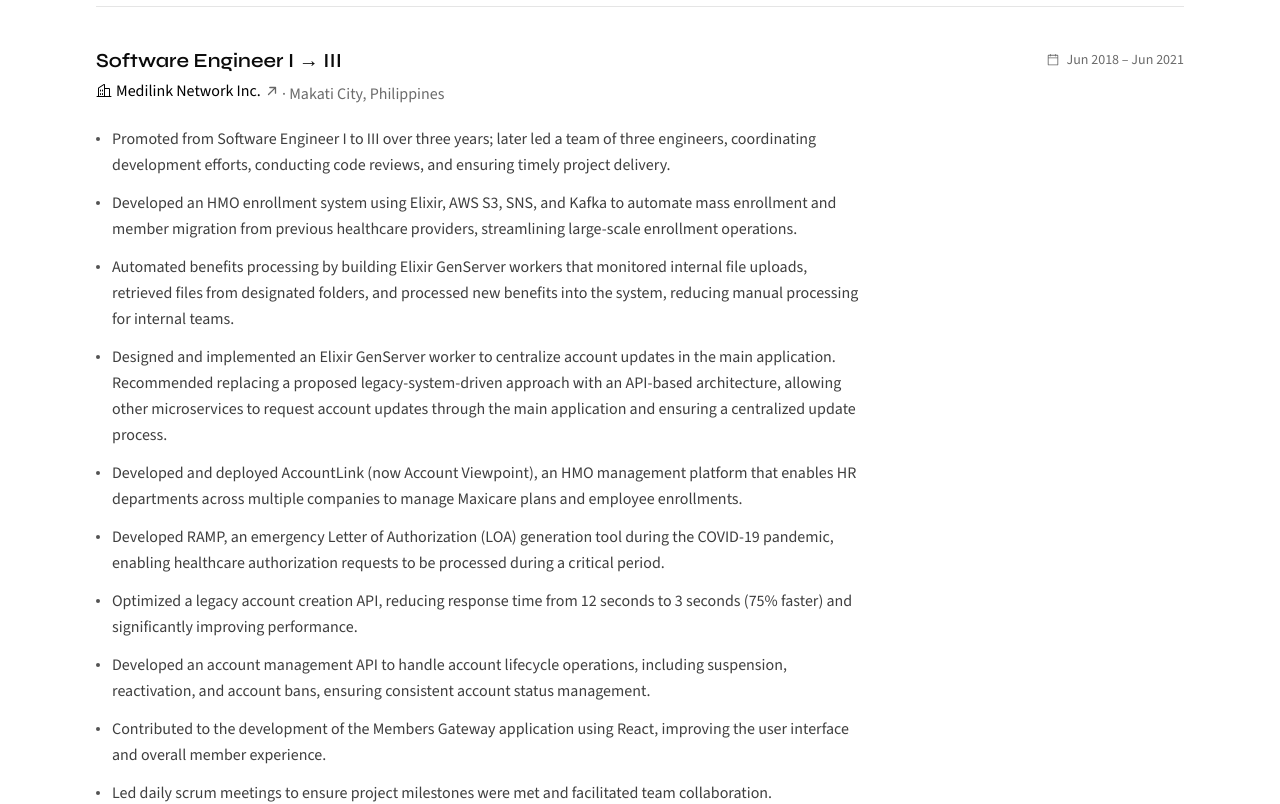
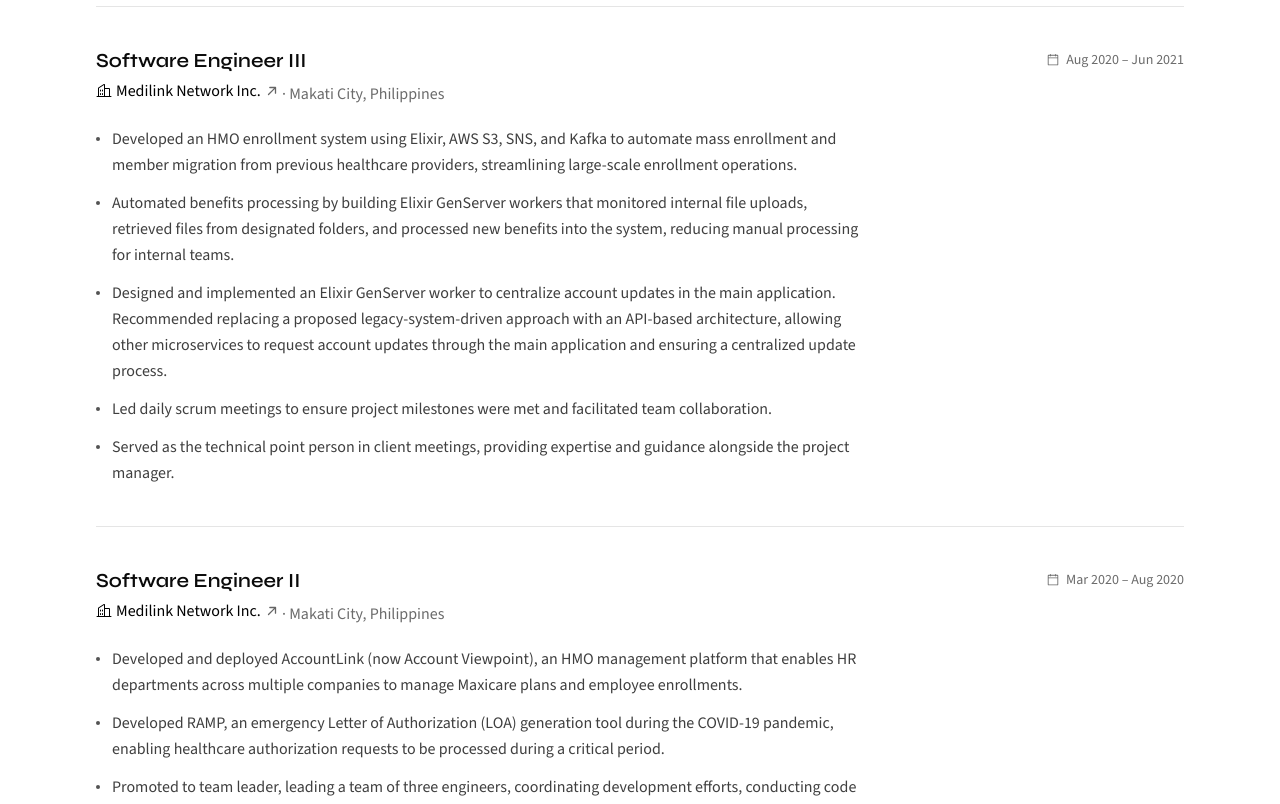
Before and after one commit to Earthborn101/website-portfolio, a React (Vite) app: page / in a window 1280 px wide. Shown: the part 3500-4304 px from the top of the page. Built offline with nearby package versions, Linux system fonts and the light colour scheme.

Commit message:
Restore Medilink as separate role entries
Split the merged Medilink tenure back into Engineer I, II, and III jobs.

```diff
--- a/src/content.ts
+++ b/src/content.ts
@@ -62,21 +62,39 @@ export const experience = [
   {
     company: 'Medilink Network Inc.',
     url: 'https://www.medilink.com.ph/',
-    role: 'Software Engineer I → III',
+    role: 'Software Engineer III',
     location: 'Makati City, Philippines',
-    period: 'Jun 2018 – Jun 2021',
+    period: 'Aug 2020 – Jun 2021',
     bullets: [
-      'Promoted from Software Engineer I to III over three years; later led a team of three engineers, coordinating development efforts, conducting code reviews, and ensuring timely project delivery.',
       'Developed an HMO enrollment system using Elixir, AWS S3, SNS, and Kafka to automate mass enrollment and member migration from previous healthcare providers, streamlining large-scale enrollment operations.',
       'Automated benefits processing by building Elixir GenServer workers that monitored internal file uploads, retrieved files from designated folders, and processed new benefits into the system, reducing manual processing for internal teams.',
       'Designed and implemented an Elixir GenServer worker to centralize account updates in the main application. Recommended replacing a proposed legacy-system-driven approach with an API-based architecture, allowing other microservices to request account updates through the main application and ensuring a centralized update process.',
+      'Led daily scrum meetings to ensure project milestones were met and facilitated team collaboration.',
+      'Served as the technical point person in client meetings, providing expertise and guidance alongside the project manager.',
+    ],
+  },
+  {
+    company: 'Medilink Network Inc.',
+    url: 'https://www.medilink.com.ph/',
+    role: 'Software Engineer II',
+    location: 'Makati City, Philippines',
+    period: 'Mar 2020 – Aug 2020',
+    bullets: [
       'Developed and deployed AccountLink (now Account Viewpoint), an HMO management platform that enables HR departments across multiple companies to manage Maxicare plans and employee enrollments.',
       'Developed RAMP, an emergency Letter of Authorization (LOA) generation tool during the COVID-19 pandemic, enabling healthcare authorization requests to be processed during a critical period.',
-      'Optimized a legacy account creation API, reducing response time from 12 seconds to 3 seconds (75% faster) and significantly improving performance.',
+      'Promoted to team leader, leading a team of three engineers, coordinating development efforts, conducting code reviews, and ensuring timely project delivery.',
+    ],
+  },
+  {
+    company: 'Medilink Network Inc.',
+    url: 'https://www.medilink.com.ph/',
+    role: 'Software Engineer I',
+    location: 'Makati City, Philippines',
+    period: 'Jun 2018 – Mar 2020',
+    bullets: [
       'Developed an account management API to handle account lifecycle operations, including suspension, reactivation, and account bans, ensuring consistent account status management.',
       'Contributed to the development of the Members Gateway application using React, improving the user interface and overall member experience.',
-      'Led daily scrum meetings to ensure project milestones were met and facilitated team collaboration.',
-      'Served as the technical point person in client meetings, providing expertise and guidance alongside the project manager.',
+      'Optimized a legacy account creation API, reducing response time from 12 seconds to 3 seconds (75% faster) and significantly improving performance.',
     ],
   },
 ]
```
